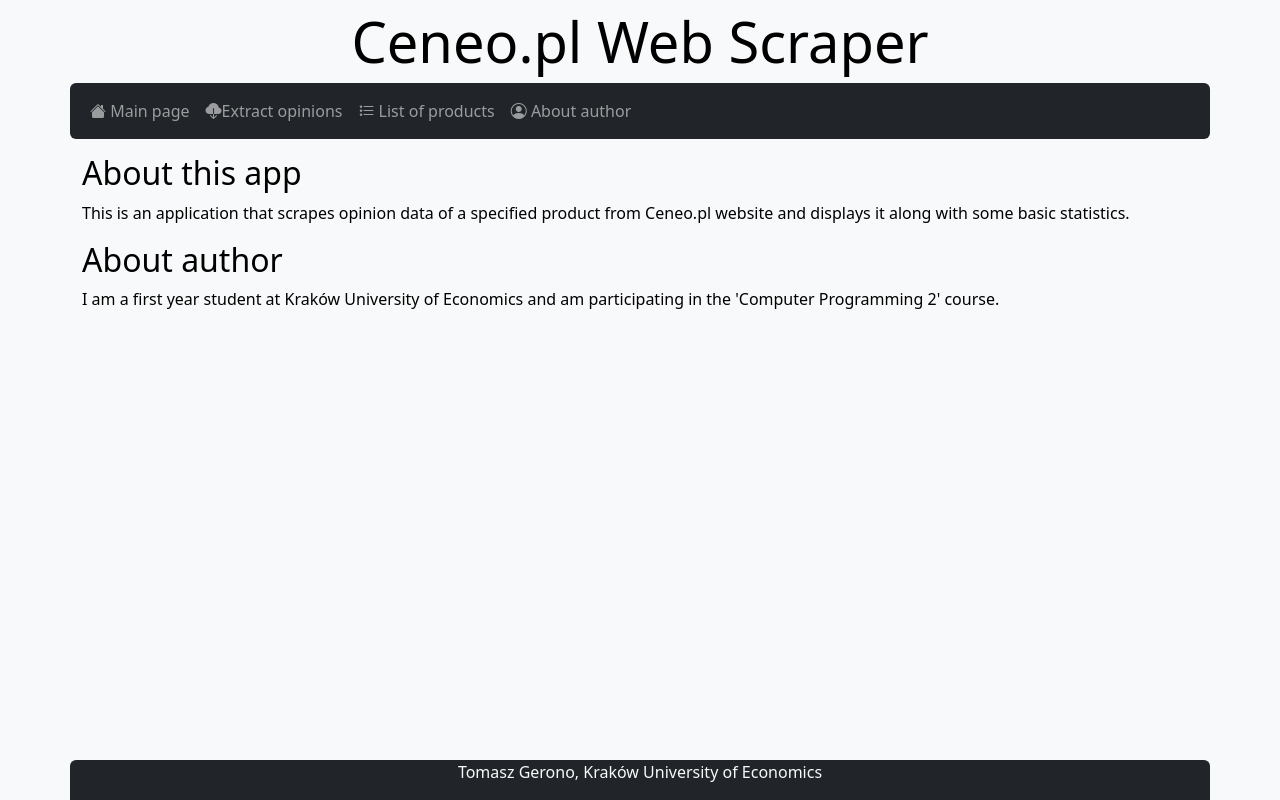
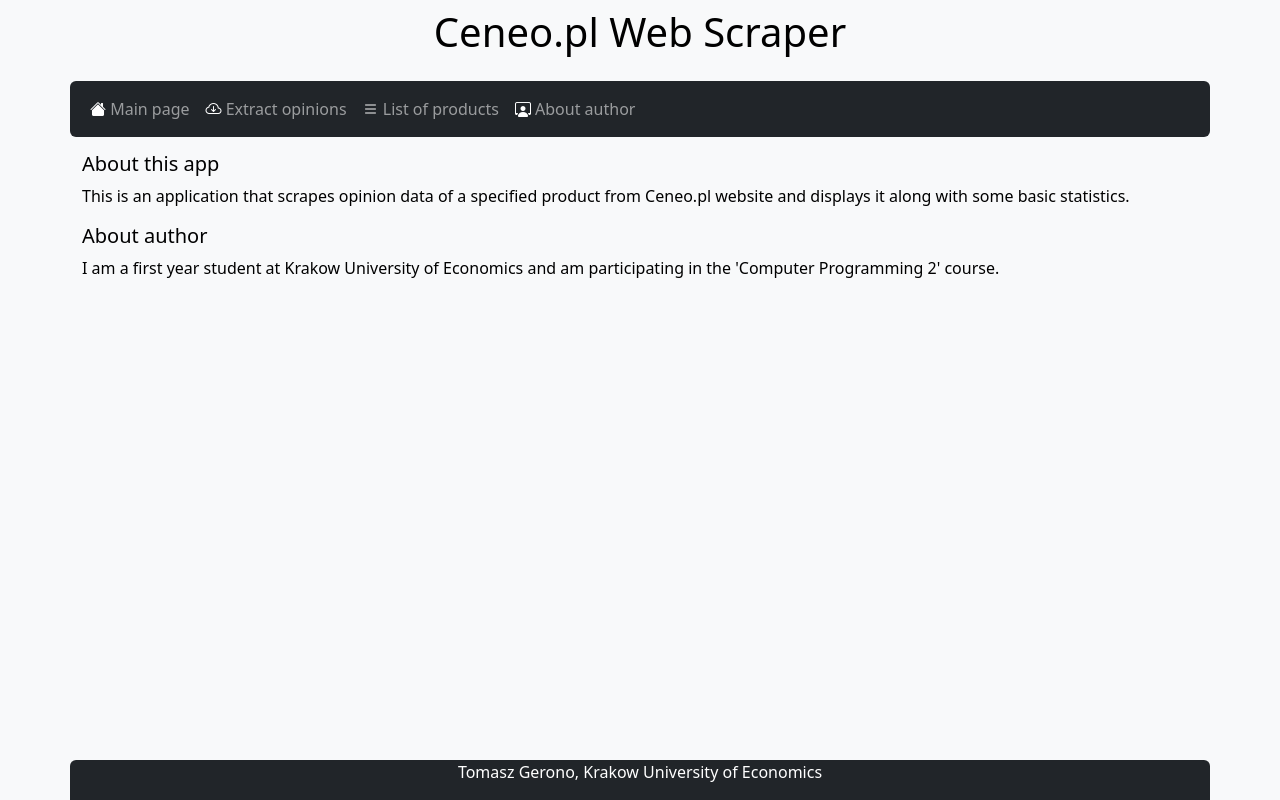
Before and after one commit to TomaszGerono/CeneoWebScraperTG, a Flask app: page /author in a window 1280 px wide. Run offline with Flask 3, Linux system fonts and the light colour scheme.

Commit message:
2024-05-13 TG

```diff
--- a/app/static/style.css
+++ b/app/static/style.css
@@ -1,3 +1,7 @@
 h1 {
     color:  #000000;
 }
+
+* {
+    color: #000000
+  }
--- a/app/templates/author.html
+++ b/app/templates/author.html
@@ -1,9 +1,9 @@
 {% extends "base.html" %}
 {% block content %}
 
-    <h2 style="margin-top: 15px;color: black">About this app</h2>
+    <h5 style="margin-top: 15px">About this app</h5>
         <p style="color: black">This is an application that scrapes opinion data of a specified product from Ceneo.pl website and displays it along with some basic statistics.</p>
 
-    <h2 style="margin-top: 15px;color: black">About author</h2>
-        <p style="color: black">I am a first year student at Kraków University of Economics and am participating in the 'Computer Programming 2' course.</p>
+    <h5 style="margin-top: 15px">About author</h5>
+        <p style="color: black">I am a first year student at Krakow University of Economics and am participating in the 'Computer Programming 2' course.</p>
 {% endblock %}
--- a/app/templates/base.html
+++ b/app/templates/base.html
@@ -1,5 +1,6 @@
 <!DOCTYPE html>
 <html lang="en">
+
 <head>
     <meta charset="UTF-8">
     <meta name="viewport" content="width=device-width, initial-scale=1.0">
@@ -9,30 +10,33 @@
     <link rel="stylesheet" type= "text/css" href="{{ url_for('static',filename='style.css') }}">
     <title class='.text-dark'>Ceneo.pl Web Scraper</title>
 </head>
-<body class="p-2 mb-2 bg-light text-white">
+
+<body class="p-2 mb-2 bg-light text-white" style="color: white">
     <header class="container text-center">
-        <h1 class="display-4">Ceneo.pl Web Scraper</h1>
+        <h1 class="display-6" style="padding-bottom: 17px;">Ceneo.pl Web Scraper</h1>
     </header>
+
     <nav class="navbar navbar-expand-lg navbar-dark bg-dark container rounded">
         <div class="container-fluid">
             <div class="collapse navbar-collapse" id="navbarSupportedContent">
                 <ul class="navbar-nav me-auto mb-2 mb-lg-0">
                     <li class="nav-item">
-                        <a class="nav-link" href="/"><i class="bi bi-house-fill"></i> Main page</a>
+                        <a class="nav-link" href="/"><i class="bi bi-house-fill" style="color: white"></i>  Main page</a>
                     </li>
                     <li class="nav-item">
-                        <a class="nav-link" href="/extract"><i class="bi bi-cloud-download-fill"></i>Extract opinions</a>
+                        <a class="nav-link" href="/extract"><i class="bi bi-cloud-arrow-down" style="color: white"></i>  Extract opinions</a>
                     </li>
                     <li class="nav-item">
-                        <a class="nav-link" href="/products"><i class="bi bi-list-stars"></i> List of products</a>
+                        <a class="nav-link" href="/products"><i class="bi bi-list" style="color: white"></i>  List of products</a>
                     </li>
                     <li class="nav-item">
-                        <a class="nav-link" href="/author"><i class="bi bi-person-circle"></i> About author</a>
+                        <a class="nav-link" href="/author"><i class="bi bi-person-workspace" style="color: white"></i>  About author</a>
                     </li>
                 </ul>
             </div>
         </div>
     </nav>
+
     <section class="container">
         <div class="row">
             <div class="col">
@@ -42,8 +46,10 @@
             </div>
         </div>
     </section>
+
     <footer  class="container bg-dark text-light fixed-bottom text-center rounded-top my_footer">
-        <p>Tomasz Gerono, Kraków University of Economics</p>
+        <p style="color: white">Tomasz Gerono, Krakow University of Economics</p>
     </footer>
+
 </body>
 </html>
--- a/app/templates/extract.html
+++ b/app/templates/extract.html
@@ -9,10 +9,10 @@
     <form class="container mt-3" method="POST" action="{{url_for('extract')}}">
         <div class="row g-3 align-items-center">
             <div class="col-auto">
-                <label for="product_id" class="col-form-label" style="color: black">Product code -></label>
+                <label for="product_id" class="col-form-label" style="color: black">Product code:</label>
             </div>
             <div class="col-auto">
-                <input type="text" name="product_id" id="product_id" class="form-control" aria-describedby="product_idHelpInline" placeholder="Type here" required>
+                <input type="text" name="product_id" id="product_id" maxlength="10" class="form-control form-control-sm" aria-describedby="product_idHelpInline" placeholder="Type here" required >
             </div>
             <div class="col-auto">
                 <span id="product_idHelpInline" class="form-text">
--- a/app/templates/index.html
+++ b/app/templates/index.html
@@ -1,4 +1,4 @@
 {% extends "base.html" %}
 {% block content %}
-    <p style="color: black">This is index file</p>
+    <p>This is index file</p>
 {% endblock %}
--- a/app/templates/product.html
+++ b/app/templates/product.html
@@ -1,4 +1,4 @@
 {% extends "base.html" %}
 {% block content %}
-    <p style="color: black">This is {{product_id}} product file</p>
+    <p>This is {{product_id}} product file</p>
 {% endblock %}
--- a/app/templates/products.html
+++ b/app/templates/products.html
@@ -1,4 +1,4 @@
 {% extends "base.html" %}
 {% block content %}
-    <p style="color: black">This is products file</p>
+    <p>This is products file</p>
 {% endblock %}
```
